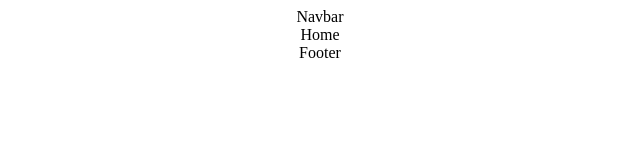
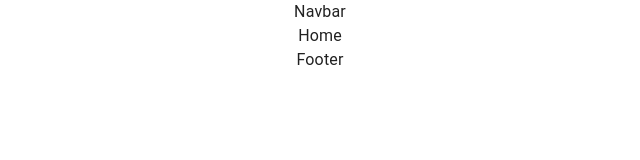
Before and after one commit to uumarabid/BloggingApplicationUmar, a React (Create React App) app in the folder webapp/: page / in a window 1280 px wide. Shown: the top 160 px of the page, without its empty margins (320-960 px from the left). Built offline with nearby package versions, Linux system fonts and the light colour scheme.

Commit message:
feat!: Add material ui theme, cssBaseline & container

```diff
--- a/webapp/src/App.js
+++ b/webapp/src/App.js
@@ -8,6 +8,8 @@ import Write from "./pages/Write";
 import Single from "./pages/Single";
 import Navbar from "./components/Navbar";
 import Footer from "./components/Footer";
+import { Container, CssBaseline } from "@mui/material";
+import { createTheme, ThemeProvider } from "@mui/material/styles";
 
 // https://reactrouter.com/en/main/components/outlet
 const Layout = () => {
@@ -51,9 +53,15 @@ const router = createBrowserRouter([
 ]);
 
 function App() {
+  const theme = createTheme();
   return (
     <div className="App">
-      <RouterProvider router={router} />
+      <ThemeProvider theme={theme}>
+        <CssBaseline />
+        <Container component="main" width="auto">
+          <RouterProvider router={router} />
+        </Container>
+      </ThemeProvider>
     </div>
   );
 }
```
